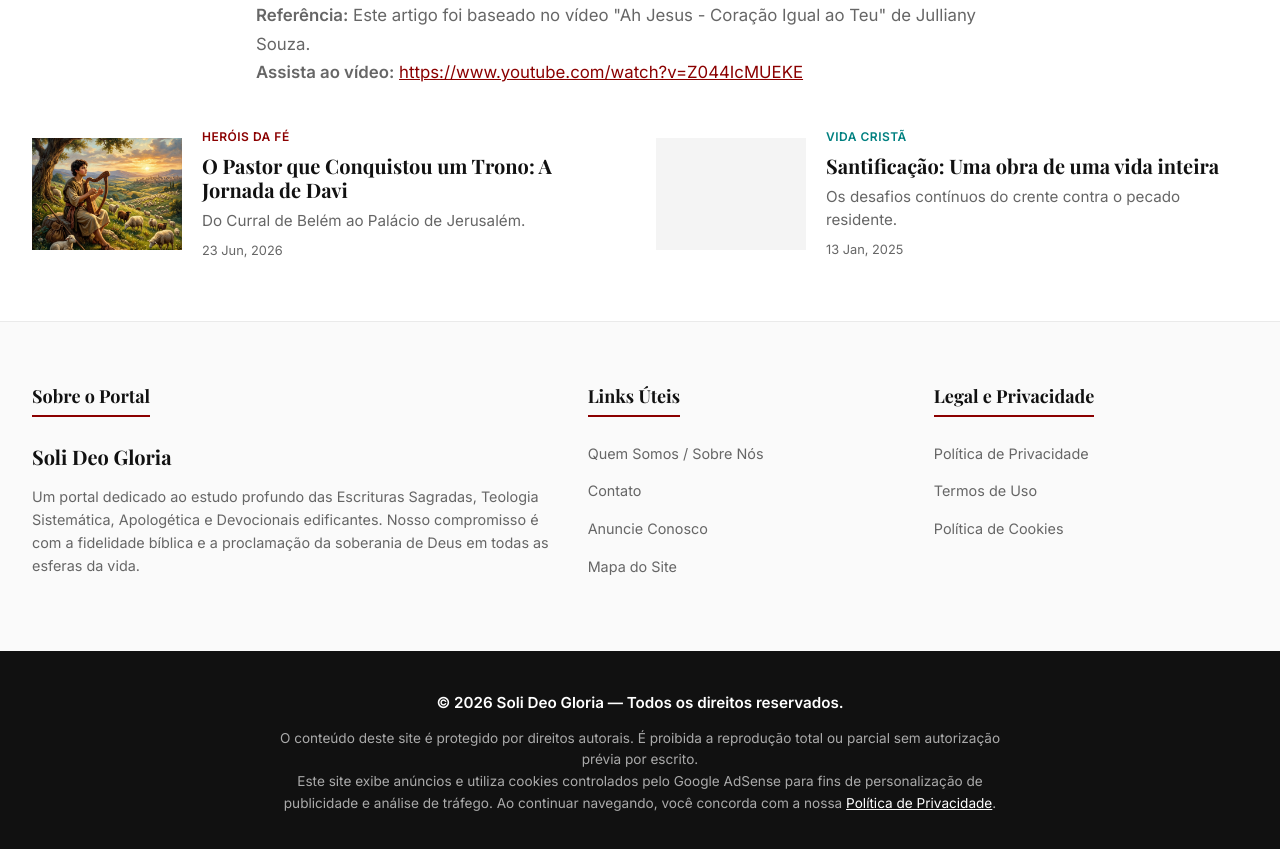
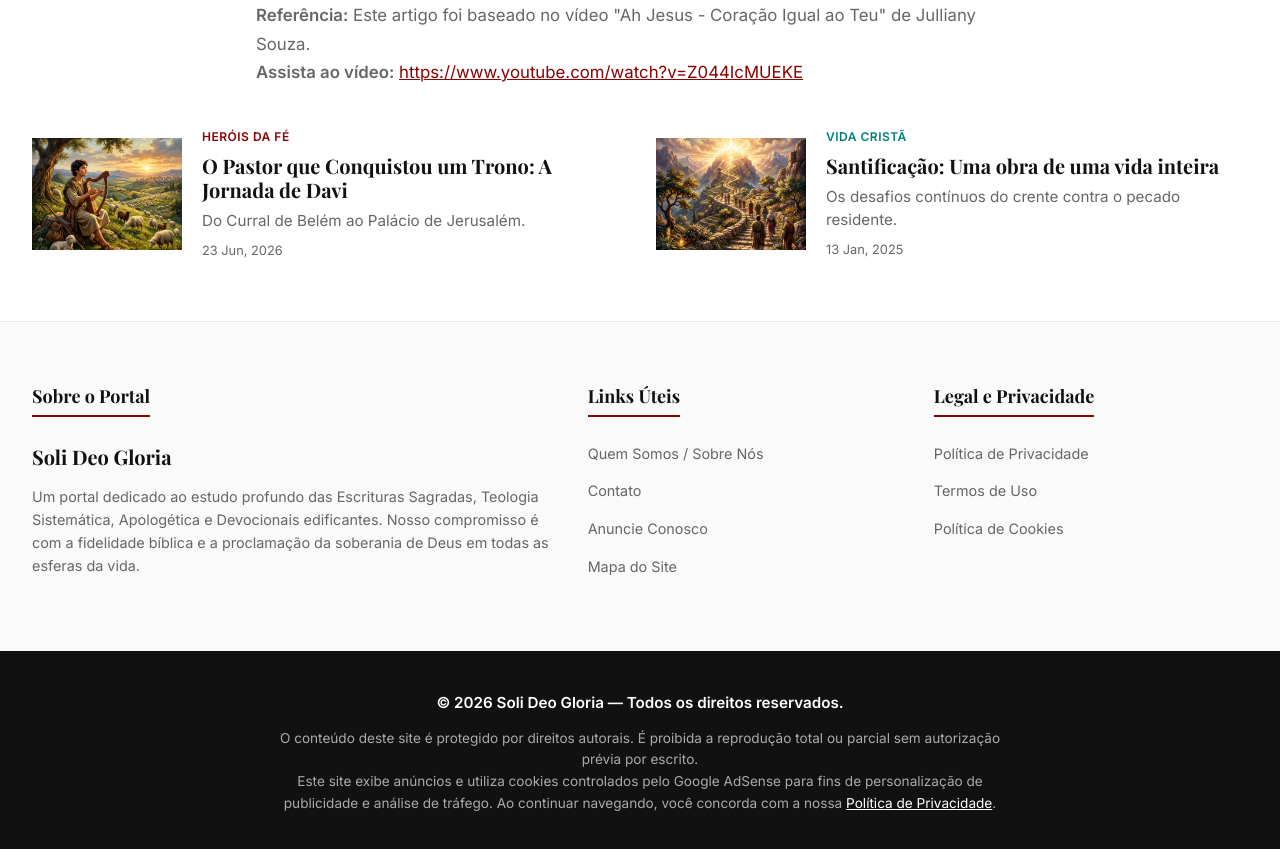
Before and after one commit to andrewsmorais/Blog-Crist-o-, a React (Vite) app: page / in a window 1280 px wide. Shown: the part 5960-6809 px from the top of the page. Built offline with nearby package versions, Linux system fonts and the light colour scheme; a web font is replaced by a local one.

Commit message:
Adicionando imagens geradas para Santificação e 5 Métodos

```diff
--- a/src/App.jsx
+++ b/src/App.jsx
@@ -484,7 +484,7 @@ function App() {
             <div className="grid-2" style={{marginTop: '2rem'}}>
               <div className="grid-2-item">
                 <a href="#" style={{textDecoration: 'none', color: 'inherit'}}>
-                  <div className="img-ph" loading="lazy"></div>
+                  <img src="/metodos_biblia.png" alt="5 Métodos Práticos para Ler a Bíblia Inteira em 2026" className="img-ph" loading="lazy" style={{objectFit: 'cover'}} />
                   <h3 style={{fontSize: '1.1rem', marginBottom: '8px', lineHeight: '1.4'}}>5 Métodos Práticos para Ler a Bíblia Inteira em 2026</h3>
                   <div className="meta">20 Abr, 2026</div>
                 </a>
@@ -510,7 +510,7 @@ function App() {
 
               <div className="grid-2-item">
                 <a href="#" style={{textDecoration: 'none', color: 'inherit'}}>
-                  <div className="img-ph" loading="lazy"></div>
+                  <img src="/santificacao.png" alt="Santificação: Uma obra de uma vida inteira" className="img-ph" loading="lazy" style={{objectFit: 'cover'}} />
                   <h3 style={{fontSize: '1.1rem', marginBottom: '8px', lineHeight: '1.4'}}>Santificação: Uma obra de uma vida inteira</h3>
                   <div className="meta">Vida Cristã</div>
                 </a>
@@ -2161,7 +2161,7 @@ function App() {
                 </div>
                 <div className="grid-3-item">
                   <a href="/como-ler-biblia-inteira-2026-metodos-praticos" style={{textDecoration: 'none', color: 'inherit'}}>
-                    <img src="/bible_reading.png" alt="Leitura Bíblica" className="img-ph" loading="lazy" />
+                    <img src="/metodos_biblia.png" alt="Leitura Bíblica" className="img-ph" loading="lazy" />
                     <h3>5 Métodos Práticos para Ler a Bíblia Inteira em 2026</h3>
                     <p>Descubra 5 métodos práticos e testados para ler a Bíblia inteira em 2026, mesmo com rotina corrida. Técnicas flexíveis, aplicativos recomendados e o segredo da constância.</p>
                     <div className="meta">por <span>João Calvino</span> · 12 Jun, 2026</div>
@@ -2247,7 +2247,7 @@ function App() {
             </div>
           </a>
           <div className="article-sm" style={{display: 'flex', gap: '20px', alignItems: 'center'}}>
-            <div className="img-ph" style={{width: '150px', aspectRatio: '4/3', marginBottom: '0', flexShrink: '0'}}></div>
+            <img src="/santificacao.png" alt="Santificação" className="img-ph" style={{width: '150px', height: '112.5px', aspectRatio: '4/3', marginBottom: '0', flexShrink: '0', objectFit: 'cover'}} loading="lazy" />
             <div>
               <span className="cat-tag">Vida Cristã</span>
               <h3 style={{fontSize: '1.25rem', fontFamily: 'var(--font-title)', marginBottom: '8px', lineHeight: '1.2'}}>Santificação: Uma obra de uma vida inteira</h3>
```
Also changed, not shown: public/metodos_biblia.png (added), public/santificacao.png (added).
